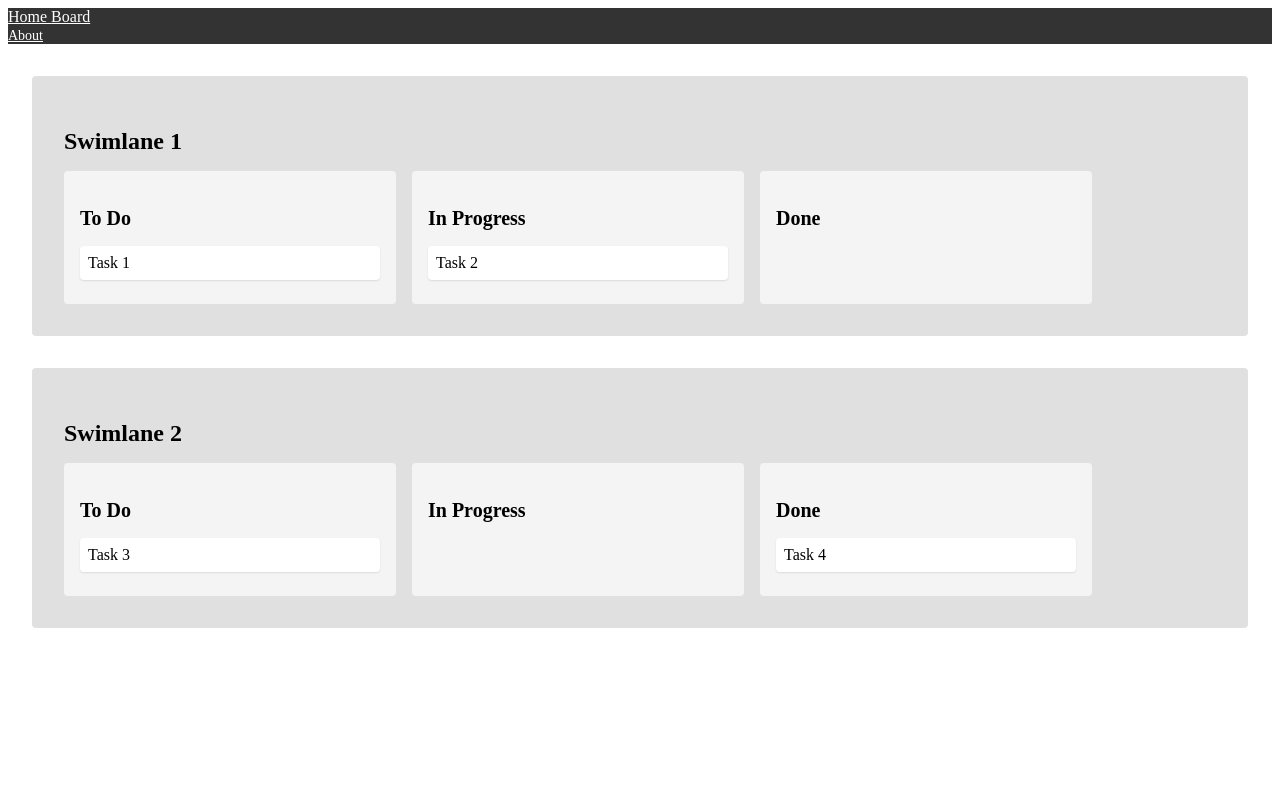
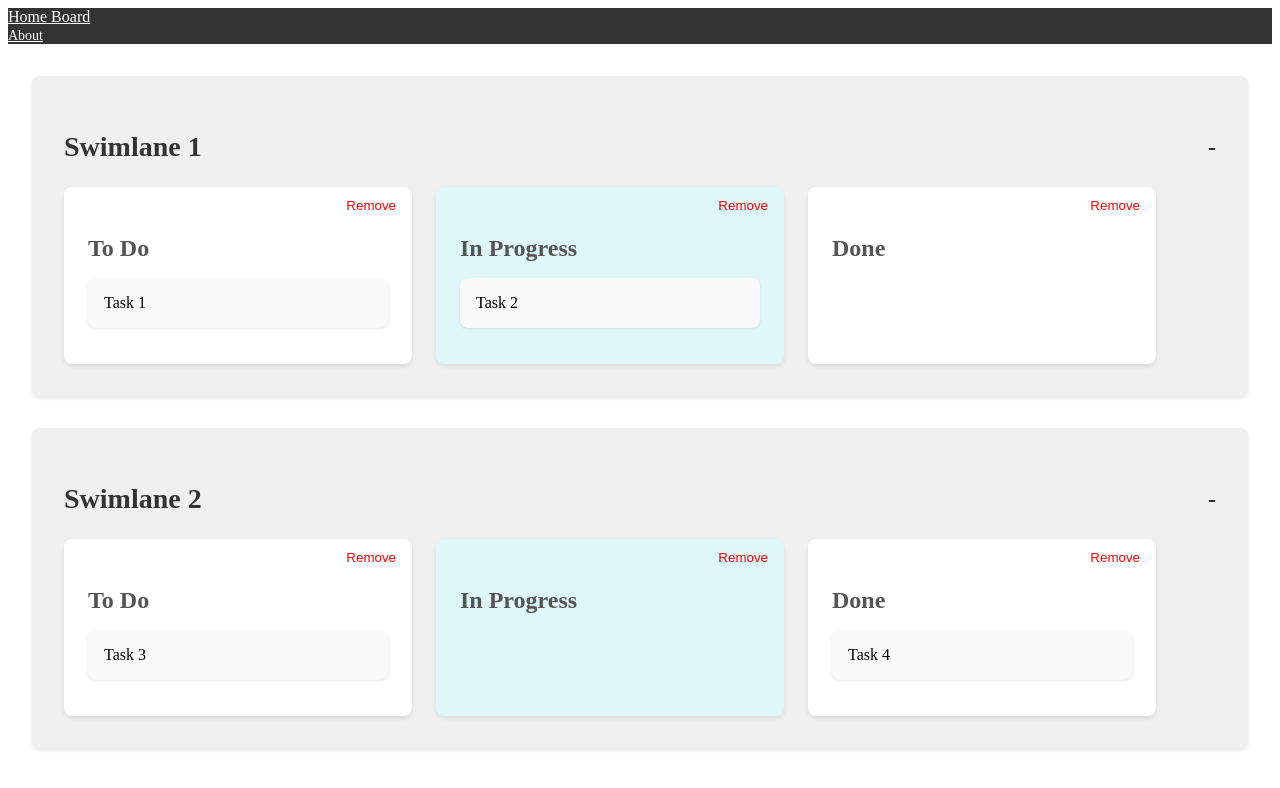
Before and after one commit to h-oellgaard/yet-another-kanban, a Nuxt app: page /board in a window 1280 px wide. Shown: the top 788 px of the page. Built offline with nearby package versions, Linux system fonts and the light colour scheme.

Commit message:
swimlanes collapsable. Shared columns same color. Can remove column

```diff
--- a/components/board.vue
+++ b/components/board.vue
@@ -1,10 +1,21 @@
 <template>
   <div class="board">
     <div class="swimlane" v-for="swimlane in swimlanes" :key="swimlane.id">
-      <h2 class="swimlane-title">{{ swimlane.title }}</h2>
-      <div class="columns">
-        <div class="column" v-for="column in columns" :key="column.id" @drop="onDrop($event, swimlane.id, column.id)" @dragover="onDragOver($event)">
+      <h2 class="swimlane-title" @click="toggleCollapse(swimlane.id)">
+        {{ swimlane.title }}
+        <span class="collapse-icon">{{ swimlane.collapsed ? '+' : '-' }}</span>
+      </h2>
+      <div class="columns" v-if="!swimlane.collapsed">
+        <div
+          class="column"
+          :class="{ 'shared-column': column.shared }"
+          v-for="column in getColumns(swimlane)"
+          :key="column.id"
+          @drop="onDrop($event, swimlane.id, column.id)"
+          @dragover="onDragOver($event)"
+        >
           <h3 class="column-title">{{ column.title }}</h3>
+          <button class="remove-column" @click="removeColumn(swimlane.id, column.id)">Remove</button>
           <div class="task" v-for="task in getTasks(swimlane.id, column.id)" :key="task.id" draggable="true" @dragstart="onDragStart($event, task)">
             {{ task.title }}
           </div>
@@ -22,13 +33,13 @@ export default defineComponent({
   data() {
     return {
       swimlanes: [
-        { id: 1, title: 'Swimlane 1' },
-        { id: 2, title: 'Swimlane 2' }
+        { id: 1, title: 'Swimlane 1', columnIds: [1, 2, 3], collapsed: false },
+        { id: 2, title: 'Swimlane 2', columnIds: [1, 2, 3], collapsed: false }
       ],
       columns: [
-        { id: 1, title: 'To Do' },
-        { id: 2, title: 'In Progress' },
-        { id: 3, title: 'Done' }
+        { id: 1, title: 'To Do', shared: false },
+        { id: 2, title: 'In Progress', shared: true },
+        { id: 3, title: 'Done', shared: false }
       ],
       tasks: [
         { id: 1, title: 'Task 1', swimlaneId: 1, columnId: 1 },
@@ -40,6 +51,9 @@ export default defineComponent({
     };
   },
   methods: {
+    getColumns(swimlane) {
+      return this.columns.filter(column => column.shared || swimlane.columnIds.includes(column.id));
+    },
     getTasks(swimlaneId, columnId) {
       return this.tasks.filter(task => task.swimlaneId === swimlaneId && task.columnId === columnId);
     },
@@ -58,6 +72,18 @@ export default defineComponent({
         this.draggedTask.columnId = columnId;
         this.draggedTask = null;
       }
+    },
+    removeColumn(swimlaneId, columnId) {
+      const swimlane = this.swimlanes.find(s => s.id === swimlaneId);
+      if (swimlane) {
+        swimlane.columnIds = swimlane.columnIds.filter(id => id !== columnId);
+      }
+    },
+    toggleCollapse(swimlaneId) {
+      const swimlane = this.swimlanes.find(s => s.id === swimlaneId);
+      if (swimlane) {
+        swimlane.collapsed = !swimlane.collapsed;
+      }
     }
   }
 });
@@ -70,37 +96,66 @@ export default defineComponent({
   gap: 2rem;
 }
 .swimlane {
-  background-color: #e0e0e0;
+  background-color: #f0f0f0;
   padding: 2rem;
-  border-radius: 4px;
+  border-radius: 8px;
+  box-shadow: 0 2px 4px rgba(0, 0, 0, 0.1);
 }
 .swimlane-title {
+  font-size: 1.75rem;
+  margin-bottom: 1.5rem;
+  color: #333;
+  cursor: pointer;
+  display: flex;
+  justify-content: space-between;
+  align-items: center;
+}
+.collapse-icon {
   font-size: 1.5rem;
-  margin-bottom: 1rem;
+  margin-left: 1rem;
 }
 .columns {
   display: flex;
-  gap: 1rem;
+  gap: 1.5rem;
 }
 .column {
-  background-color: #f4f4f4;
-  padding: 1rem;
-  border-radius: 4px;
+  background-color: #ffffff;
+  padding: 1.5rem;
+  border-radius: 8px;
   width: 300px;
+  box-shadow: 0 2px 4px rgba(0, 0, 0, 0.1);
+  position: relative;
+}
+.shared-column {
+  background-color: #e0f7fa; /* Light cyan for shared columns */
 }
 .column-title {
-  font-size: 1.25rem;
+  font-size: 1.5rem;
   margin-bottom: 1rem;
+  color: #555;
+}
+.remove-column {
+  position: absolute;
+  top: 10px;
+  right: 10px;
+  background: none;
+  border: none;
+  color: #ff0000;
+  cursor: pointer;
 }
 .task {
-  background-color: #fff;
-  padding: 0.5rem;
-  margin-bottom: 0.5rem;
-  border-radius: 4px;
-  box-shadow: 0 1px 2px rgba(0, 0, 0, 0.1);
+  background-color: #fafafa;
+  padding: 1rem;
+  margin-bottom: 0.75rem;
+  border-radius: 8px;
+  box-shadow: 0 1px 3px rgba(0, 0, 0, 0.1);
   cursor: grab;
+  transition: background-color 0.2s;
 }
 .task:active {
   cursor: grabbing;
 }
+.task:hover {
+  background-color: #f0f0f0;
+}
 </style>
```
